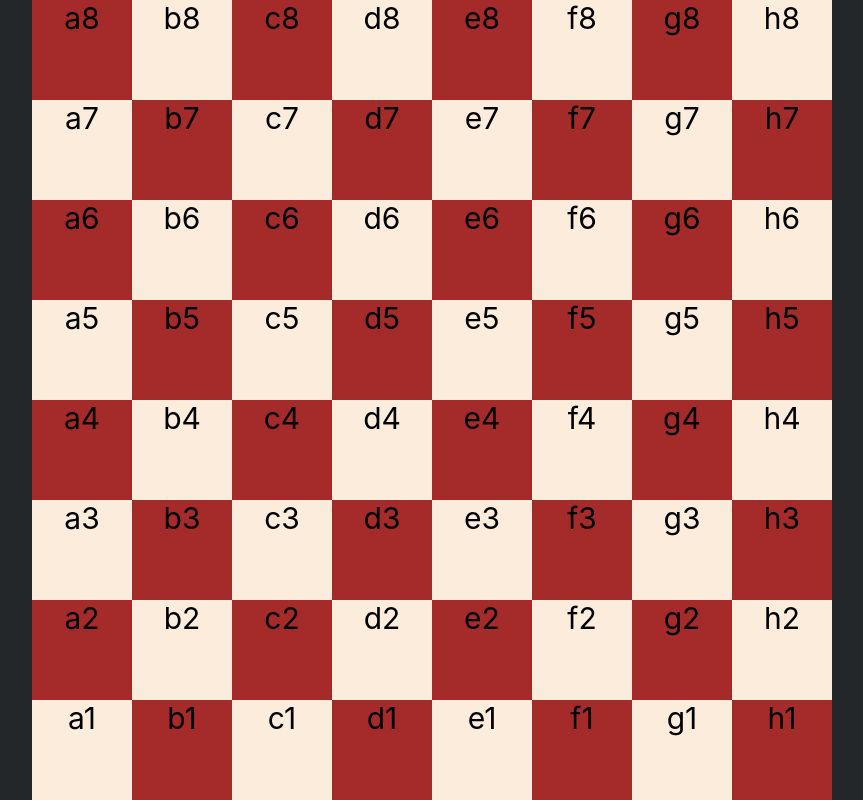
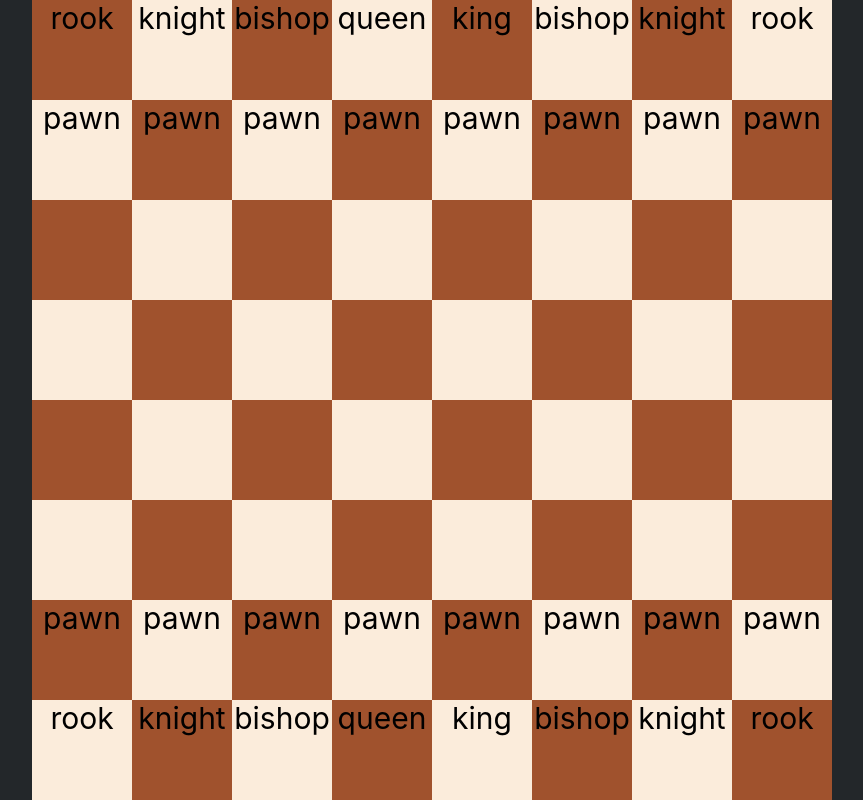
Before and after one commit to bp289/ChessGame, a React (Create React App) app in the folder chessgame/: page / in a window 1280 px wide. Shown: the whole page, without its empty margins (208-1071 px from the left). Built offline with nearby package versions, Linux system fonts and the light colour scheme.

Commit message:
finished implementing moves

```diff
--- a/chessgame/src/components/Chessboard.css
+++ b/chessgame/src/components/Chessboard.css
@@ -8,7 +8,7 @@
   height: 800px;
 }
 
-.light {
+.light{
   background-color: rgba(255, 255, 255, 0.8);
   width: 100px;
   height: 100px;
@@ -17,9 +17,41 @@
 }
 
 .dark {
-  background-color: brown;
+  background-color: sienna;
   width: 100px;
   height: 100px;
   font-size: 30px;
   text-align: center;
 }
+
+.dark-selected {
+  background-color: rgba(195, 250, 174, 0.603);
+  width: 100px;
+  height: 100px;
+  font-size: 30px;
+  text-align: center;
+}
+
+.light-selected {
+  background-color: rgba(195, 250, 174, 0.603);
+  width: 100px;
+  height: 100px;
+  font-size: 30px;
+  text-align: center;
+}
+
+.light-movable {
+  background-color: rgb(188, 242, 149);
+  width: 100px;
+  height: 100px;
+  font-size: 30px;
+  text-align: center;
+}
+
+.dark-movable {
+  background-color: rgb(188, 242, 149);
+  width: 100px;
+  height: 100px;
+  font-size: 30px;
+  text-align: center;
+}
--- a/chessgame/src/components/Chessboard.js
+++ b/chessgame/src/components/Chessboard.js
@@ -1,16 +1,43 @@
 import "./Chessboard.css";
-const xAxis = ["a", "b", "c", "d", "e", "f", "g", "h"];
+import Tile from "./Tile.js";
+import {useEffect, useState} from "react"
+import {checkMoves} from "../utils/chessUtils.js"
+import {findStyleClass, startBoard} from "../utils/chessBoardUtils.js"
+
 
 export default function Chessboard() {
-  let board = [];
+  const [board, setBoard] = useState(startBoard)
+  const [selectedTile, setSelectedTile] = useState()
 
-  for (let x = 1; x <= 8; x++) {
-    for (let y = 8; y >= 1; y--) {
-      const tileClass = (x + y) % 2 === 0 ? "light" : "dark";
-      board.push(
-        <span className={tileClass} key={`${xAxis[x - 1]}${y}`}> {`${xAxis[x - 1]}${y}`}</span>
-      );
+  const updateBoard = () =>{
+    const validTiles = checkMoves(selectedTile)
+
+      setBoard(board.map( (tile) => {
+        if(tile.value ===  selectedTile.value){
+          return {...tile, "styleClass": `${findStyleClass(tile.x, tile.y)}-selected`}
+        }else {
+          for(let i = 0; i < validTiles.length; i++){
+            if(validTiles[i].x === tile.x  && validTiles[i].y === tile.y){
+              console.log("valid", tile)
+              return {...tile, "styleClass": `${findStyleClass(tile.x, tile.y)}-movable`}
+            }
+          }
+          return {...tile, "styleClass": findStyleClass(tile.x, tile.y)}
+        }
+      }))
+
+  }
+
+  const selectTile = (tile) => {
+    setSelectedTile(tile)
+  }
+
+  useEffect( () => {
+    if(selectedTile){
+      updateBoard()
     }
-  }
-  return <div className="board">{board}</div>;
+  }, [selectedTile])
+  return <div className="board">
+    {board.map((e) => <Tile tileData={e} selectTile={selectTile} updateBoard={updateBoard}/>)}
+  </div>;
 }
--- /dev/null
+++ b/chessgame/src/components/Tile.js
@@ -0,0 +1,17 @@
+import "./Chessboard.css";
+export default function tile({tileData, selectTile}){
+    return(
+        <>
+            <span className={tileData.styleClass}
+                onClick={ () => {
+                    if( "color" in tileData.pieceOnTile){
+                        selectTile(tileData)
+
+                    }
+                }
+            }>
+            {tileData.pieceOnTile.piece}
+            </span>
+        </>
+    )
+}
--- /dev/null
+++ b/chessgame/src/utils/chessBoardUtils.js
@@ -0,0 +1,61 @@
+
+const xAxis = ["a", "b", "c", "d", "e", "f", "g", "h"];
+const backPieces = {
+    "a":"rook",
+    "b": "knight",
+    "c": "bishop",
+    "d": "queen",
+    "e": "king",
+    "f": "bishop",
+    "g": "knight",
+    "h": "rook"
+}
+
+function findStyleClass(x, y){
+
+  return (x + y) % 2 === 0 ? "light" : "dark"
+}
+
+function findStartPiece(tile){
+
+    switch(tile[1]){
+      case "2":
+        return {color:"white",piece:"pawn"}
+      case "7":
+        return {color:"black",piece:"pawn"}
+      case "1":
+        return {color:"white", piece:`${backPieces[tile[0]]}`}
+      case "8":
+        return {color:"black", piece:`${backPieces[tile[0]]}`}
+      default:
+        return {}
+    }
+
+}
+const startBoard = () => {
+    const board = []
+    for (let x = 1; x <= 8; x++) {
+        for (let y = 8; y >= 1; y--) {
+          board.push(
+            {
+              "value": `${xAxis[x - 1]}${y}`,
+              "styleClass": findStyleClass(x, y),
+              "pieceOnTile": findStartPiece(`${xAxis[x - 1]}${y}`),
+              "x": x,
+              "y": y
+            }
+          );
+        }
+    }
+    return board
+};
+
+
+
+
+
+module.exports = {
+    findStartPiece,
+    findStyleClass,
+    startBoard
+ }
--- /dev/null
+++ b/chessgame/src/utils/chessUtils.js
@@ -0,0 +1,50 @@
+const checkMoves = (selectedTile) => {
+    if (selectedTile.pieceOnTile.color === "white"){
+      if(selectedTile.pieceOnTile.piece === "pawn"){
+        return [
+          {x: selectedTile.x, y: selectedTile.y + 2},
+          {x:selectedTile.x, y:selectedTile.y + 1}
+        ]
+      }
+    }
+
+    if (selectedTile.pieceOnTile.color === "black"){
+      if(selectedTile.pieceOnTile.piece === "pawn"){
+        return [
+          {x: selectedTile.x, y: selectedTile.y - 2},
+          {x:selectedTile.x, y:selectedTile.y - 1}
+        ]
+      }
+    }
+}
+
+const moveMap = {
+  pawn: {
+    white: () => {
+
+    },
+    black: () => {
+
+    }
+  },
+  knight: () => {
+
+  },
+  bishop: () => {
+
+  },
+  rook: () => {
+
+  },
+  queen: () => {
+
+  },
+  king: () => {
+
+  }
+
+}
+
+module.exports = {
+   checkMoves,
+}
```
